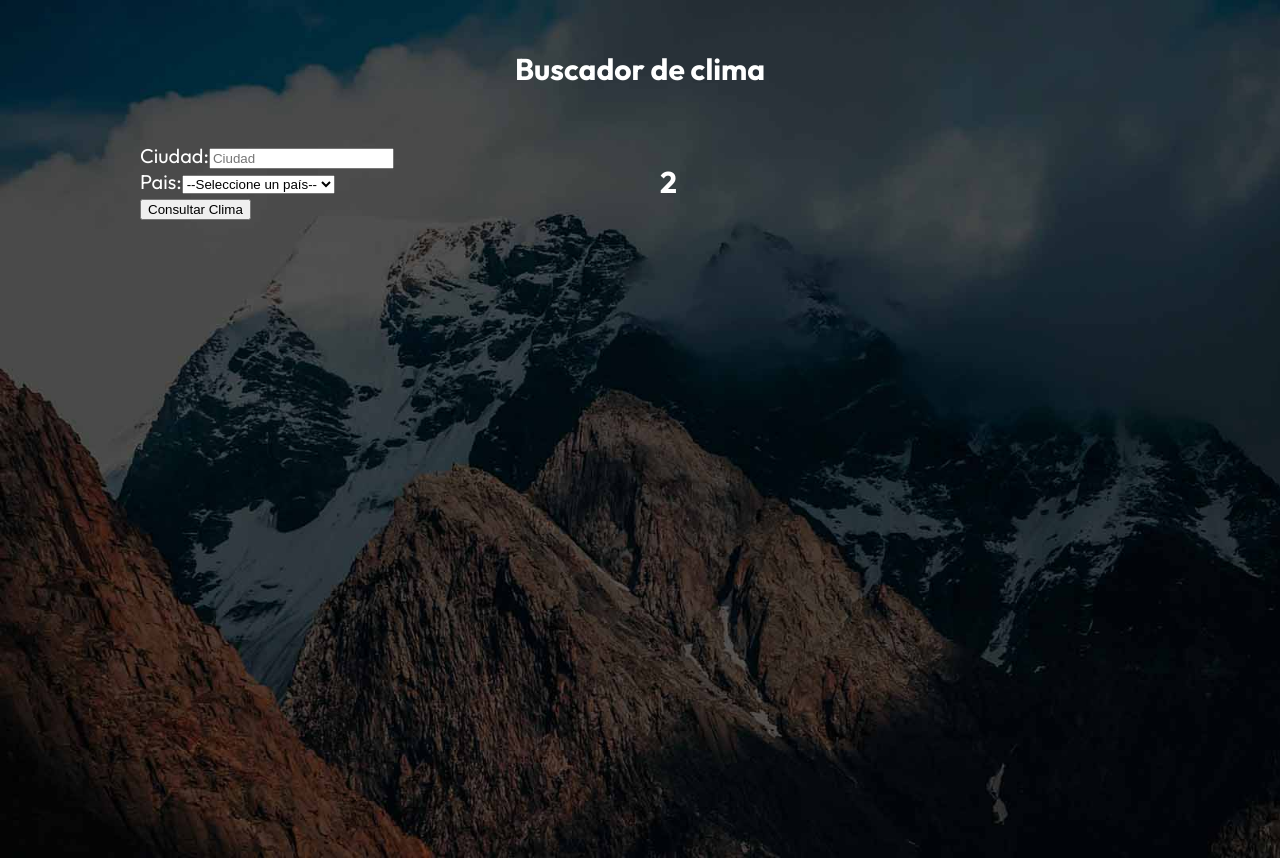
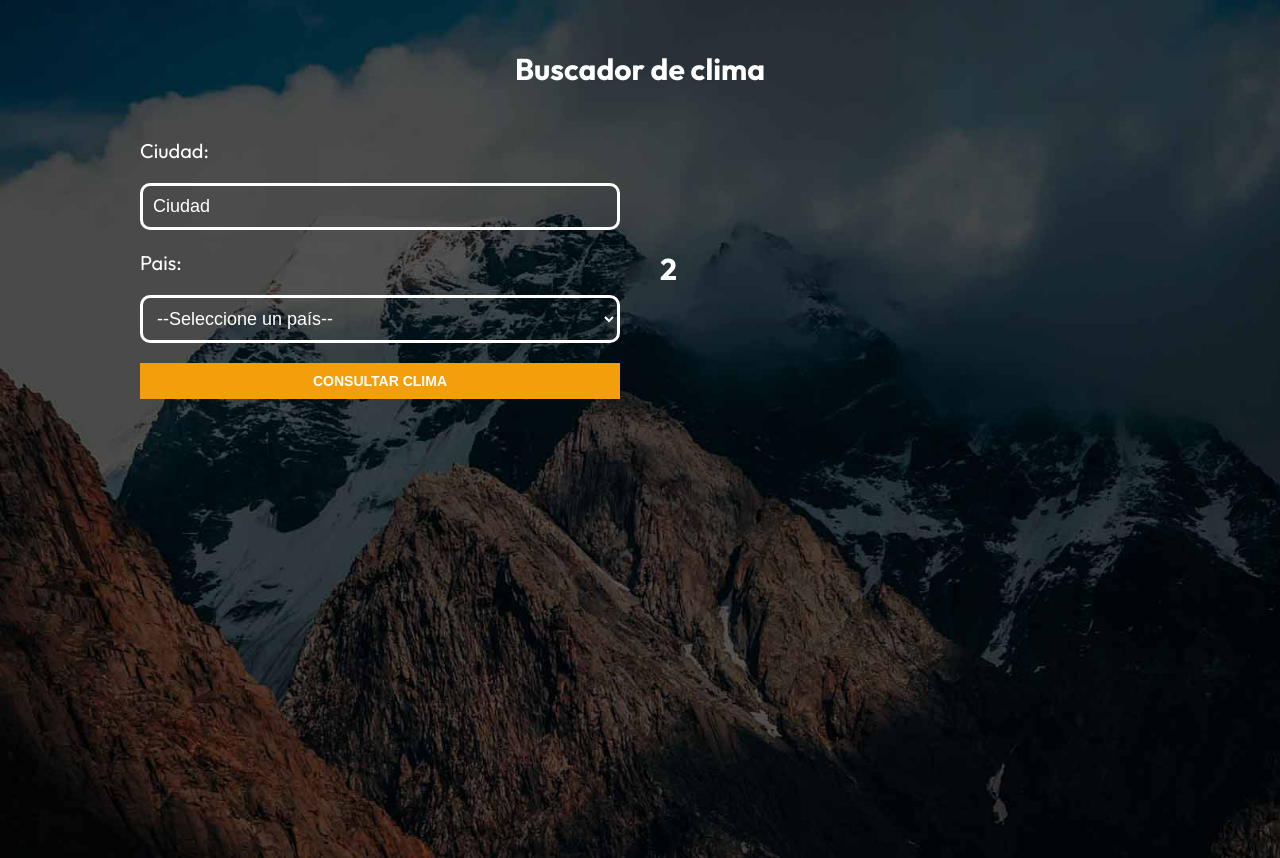
Before and after one commit to benjasx/API-Clima-ccsModules, a React (Vite) app: page / in a window 1280 px wide. Built offline with nearby package versions, Linux system fonts and the light colour scheme.

Commit message:
Agregando estilos al formulario

```diff
--- /dev/null
+++ b/src/components/Form/Form.module.css
@@ -0,0 +1,37 @@
+.form,
+.field{
+    display: flex;
+    flex-direction: column;
+    gap: 2rem;
+}
+
+
+.form input[type="text"], .form select{
+    padding: 1rem;
+    background-color: transparent;
+    border: .3rem solid var(--white);
+    font-size: 1.8rem;
+    font-weight: 400;
+    color: var(--white);
+    border-radius: 1rem;
+}
+
+.form select option{
+    color: #000;
+}
+
+.field ::placeholder{
+    color: var(--white);
+}
+
+
+.submit{
+    background-color: var(--primary);
+    border: none;
+    color: var(--white);
+    font-weight: 700;
+    font-size: 1.4rem;
+    text-transform: uppercase;
+    cursor: pointer;
+    padding: 1rem;
+}
--- a/src/components/Form/Form.tsx
+++ b/src/components/Form/Form.tsx
@@ -1,14 +1,15 @@
 import { countries } from "../../data/countries";
+import styles from './Form.module.css'
 
 export default function Form() {
   return (
-    <form>
-      <div>
+    <form className={styles.form}>
+      <div className={styles.field}>
         <label htmlFor="city">Ciudad:</label>
         <input id="city" type="text" name="city" placeholder="Ciudad" />
       </div>
 
-      <div>
+      <div className={styles.field}>
         <label htmlFor="pais">Pais:</label>
         <select>
             <option value="">--Seleccione un país-- </option>
@@ -18,7 +19,7 @@ export default function Form() {
         </select>
 
       </div>
-        <input type="submit" value="Consultar Clima" />
+        <input className={styles.submit} type="submit" value="Consultar Clima" />
     </form>
   );
 }
```
Also changed, not shown: src/components/Form/Form.modules.tsx (deleted).
